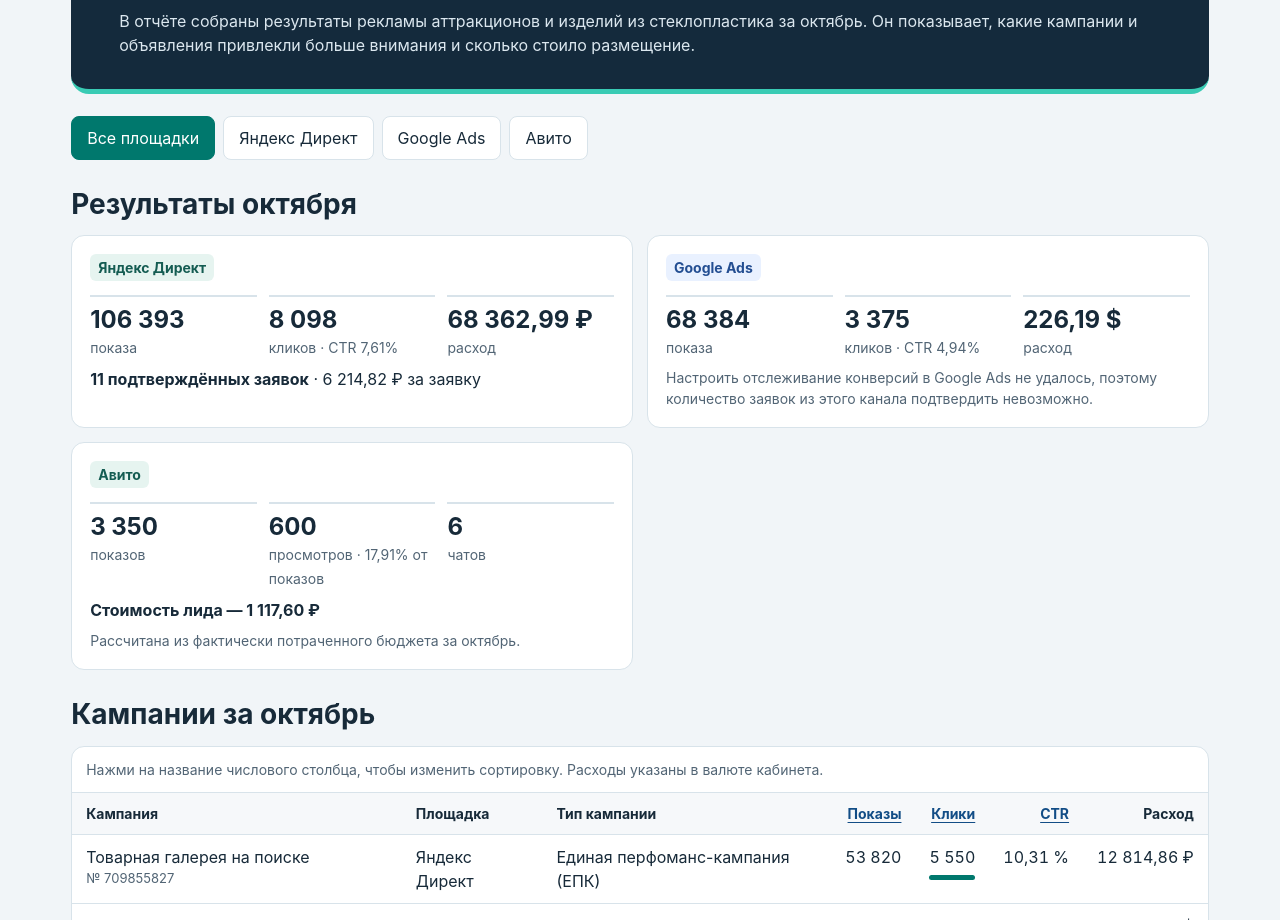
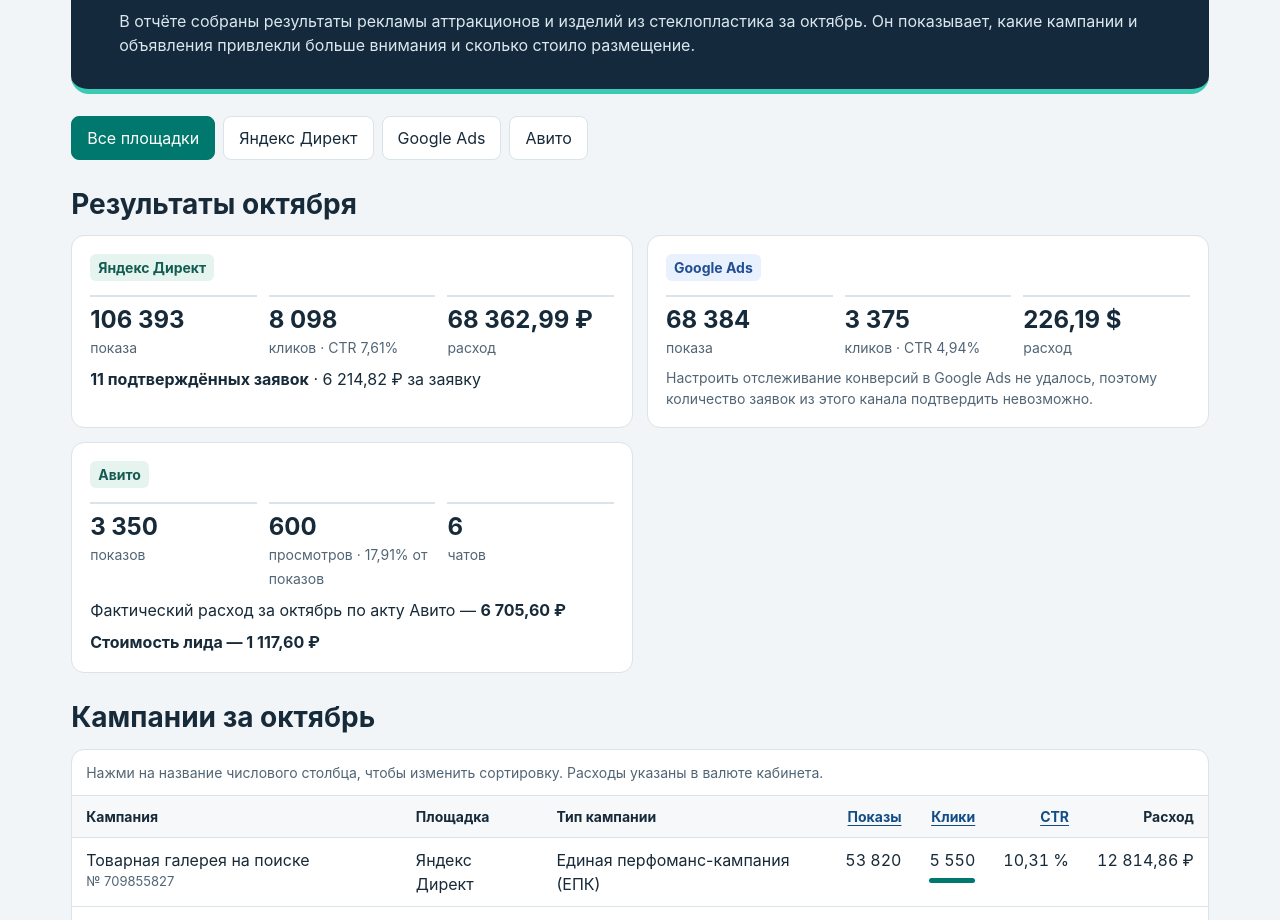
Before and after one commit to meredin0109/advertising-campaigns-october-2026, a plain HTML site: page index.html in a window 1280 px wide. Shown: the part 180-1100 px from the top of the page. Drawn offline with Linux system fonts and the light colour scheme.

Commit message:
Show October Avito spend from invoice

```diff
--- a/index.html
+++ b/index.html
@@ -47,8 +47,8 @@
       <article class="panel" data-platform="avito">
         <span class="chip">Авито</span>
         <div class="figures"><div><strong>3 350</strong><span>показов</span></div><div><strong>600</strong><span>просмотров · 17,91% от показов</span></div><div><strong>6</strong><span>чатов</span></div></div>
+        <p>Фактический расход за октябрь по акту Авито — <strong>6 705,60 ₽</strong></p>
         <p><strong>Стоимость лида — 1 117,60 ₽</strong></p>
-        <p class="note">Рассчитана из фактически потраченного бюджета за октябрь.</p>
       </article>
     </div>
   </section>
```
